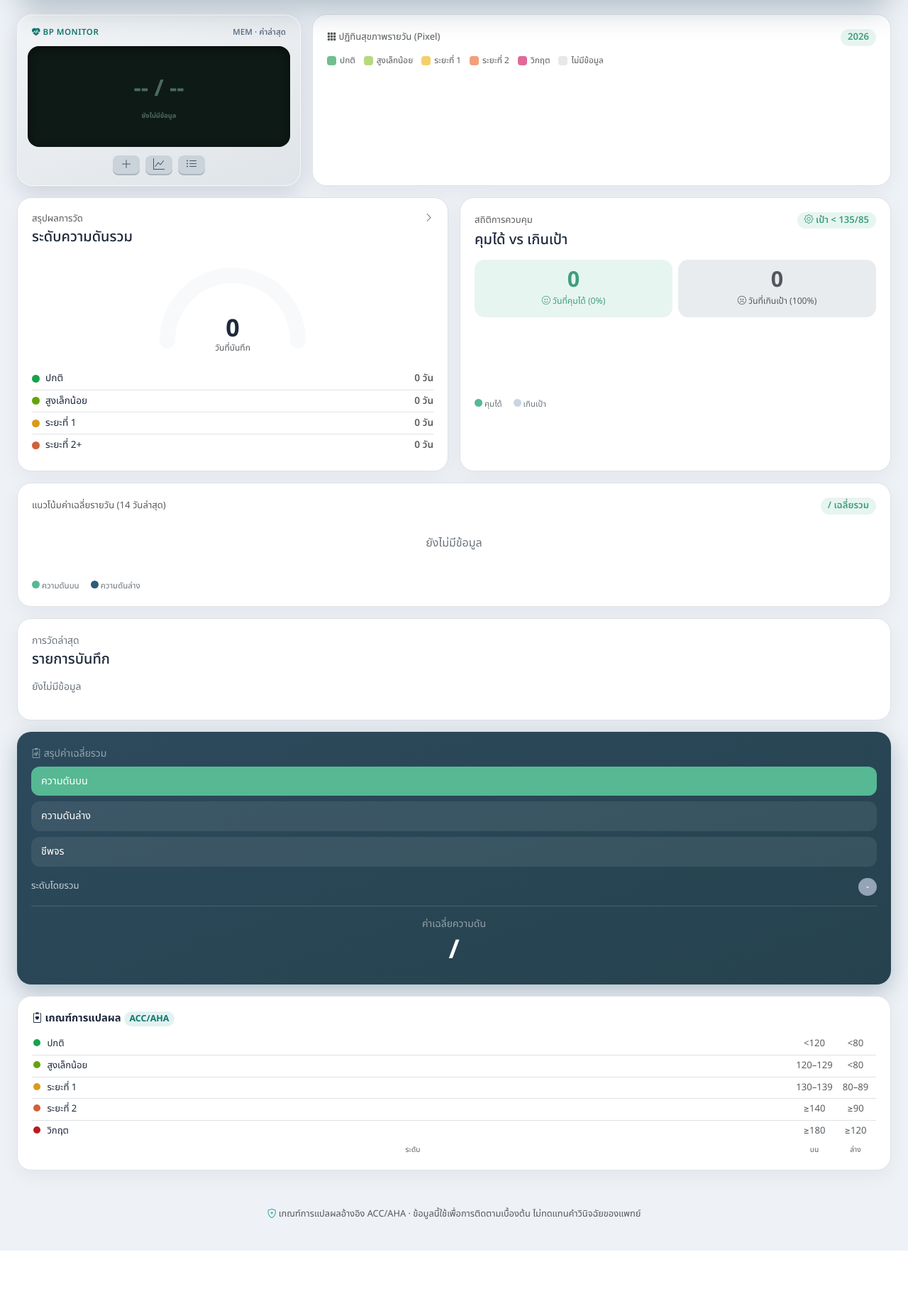
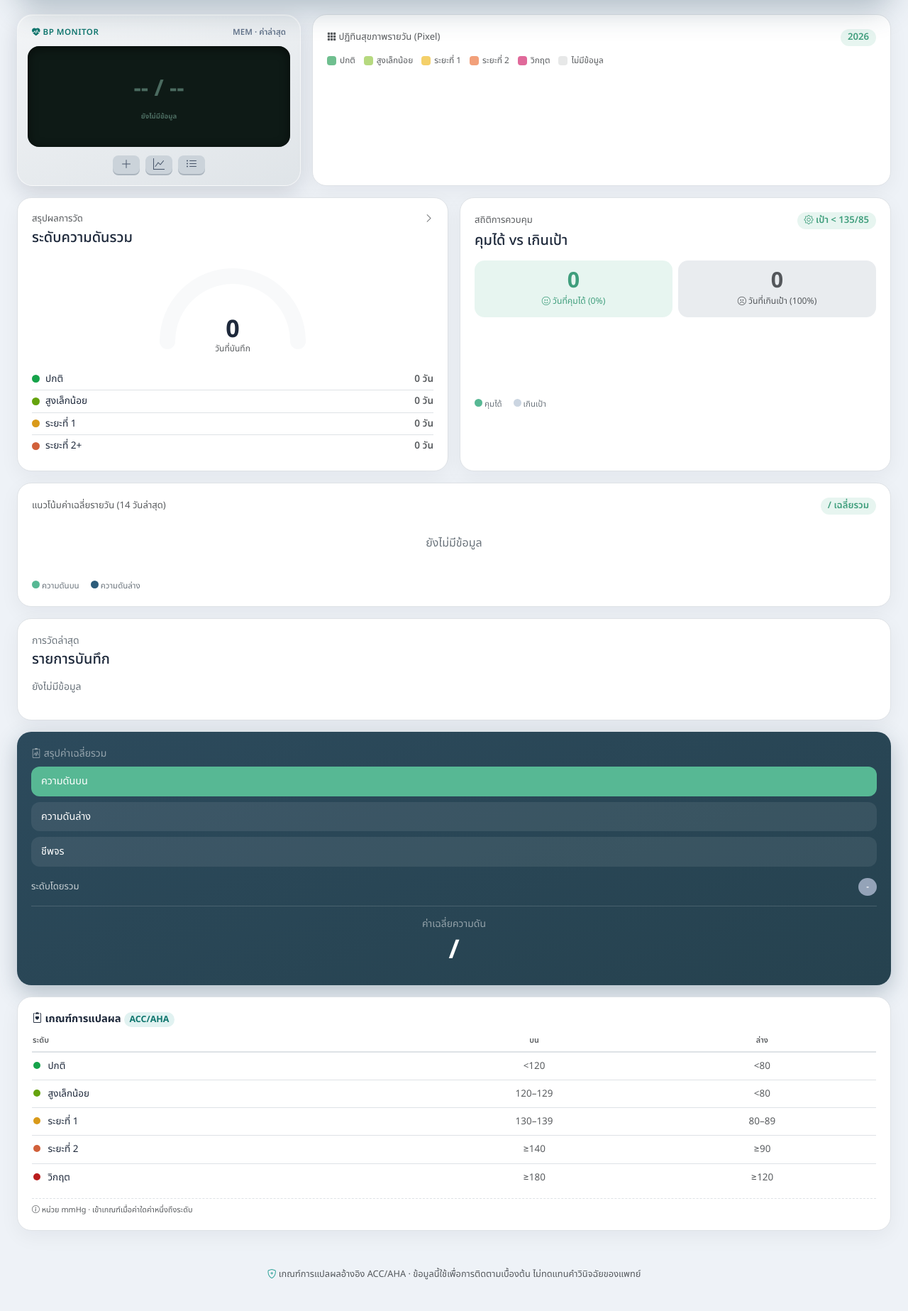
Before and after one commit to Jare3289/BP_record, a PHP site: page /dashboard.php in a window 1280 px wide. Shown: the part 302-2149 px from the top of the page at 71% size. Before the commit the page ends 2064 px from the top, so only its background shows below. Run offline with PHP 8.4, Linux system fonts and the light colour scheme; data comes from the database, SQL or seed files in the repository; data that the repository does not hold is empty; some libraries are stand-ins or nearby versions; some web fonts are replaced.

Commit message:
BP MONITOR เต็มจอ + ACC/AHA สมส่วน + จอตามช่วงเต็มช่อง + tooltip ทุกกราฟ
- ค่าล่าสุด: จอ LCD เต็มพื้นที่ (SYS/DIA/PULSE ตัวเลขใหญ่เรียงแนวตั้ง)
- การ์ดเกณฑ์ ACC/AHA: จัดหัวตาราง+คอลัมน์ให้สมส่วน เว้นบรรทัดเท่ากัน
- จอเครื่องวัดตามช่วง: แสดงทั้งหมด+ภาพรวม เต็มช่องเป็นกริดพอดี (ไม่ยืดสูง)
- เพิ่ม tooltip กลาง: ทุกกราฟทุกหน้า hover/แตะแล้วเห็นค่า (data-tip)
  ครอบคลุม pixel, กราฟเส้น, แท่ง, เกจ

Co-Authored-By: Claude Opus 4.8 <noreply@anthropic.com>
Claude-Session: https://claude.ai/code/session_011afRRAKRXQT6GSqFaibspm

```diff
--- a/assets/style.css
+++ b/assets/style.css
@@ -354,8 +354,21 @@ body { background: var(--bs-body-bg); }
 .bar-cmp .bar-lbl { font-size: 12px; font-weight: 600; fill: var(--bs-body-color); }
 .bar-cmp .axl { font-size: 11px; fill: var(--bs-secondary-color); }
 
-/* ===== จอเครื่องวัดความดัน (phase monitor) ===== */
-.monitor-grid { display: grid; grid-template-columns: repeat(auto-fit, minmax(150px, 1fr)); gap: 14px; }
+/* ===== tooltip กลางทุกกราฟ ===== */
+.g-tip { position: fixed; transform: translate(-50%, -100%); background: #0f172a; color: #fff;
+  padding: 5px 11px; border-radius: 8px; font-size: .78rem; pointer-events: none; opacity: 0;
+  transition: opacity .08s; z-index: 3000; white-space: nowrap; box-shadow: 0 6px 18px rgba(0,0,0,.32); }
+.g-tip.show { opacity: 1; }
+.g-tip::after { content: ''; position: absolute; left: 50%; top: 100%; transform: translateX(-50%);
+  border: 5px solid transparent; border-top-color: #0f172a; }
+.tip-pt { cursor: pointer; } .tip-pt:hover { r: 5.5; }
+.px-cell { cursor: pointer; }
+.barchart .bar { cursor: pointer; }
+.gauge-svg path { cursor: pointer; }
+
+/* ===== จอเครื่องวัดความดัน (phase monitor) — เต็มช่อง ===== */
+.monitor-grid { display: grid; grid-template-columns: repeat(auto-fit, minmax(190px, 1fr)); gap: 14px; }
+.bp-monitor { display: flex; flex-direction: column; }
 .bp-monitor { border-radius: 18px; padding: 4px; background: linear-gradient(160deg, color-mix(in srgb, var(--pc) 55%, #1a2b33), #16232a); box-shadow: 0 8px 22px rgba(15,23,42,.22); }
 .mon-head { color: #fff; font-size: .82rem; font-weight: 600; display: flex; align-items: center; gap: 6px; padding: 8px 12px 6px; }
 .mon-head .mon-dot { width: 9px; height: 9px; border-radius: 50%; background: var(--pc); box-shadow: 0 0 8px var(--pc); }
@@ -479,16 +492,17 @@ td.px-cell, td.px-void { height: 20px; padding: 0; }
 .dev-status { font-size: .74rem; color: #7CFFB2; margin-bottom: 10px; display: inline-flex; align-items: center; gap: 5px; }
 .dev-status.bp-elevated { color: #cde86a; } .dev-status.bp-stage1 { color: #ffd36a; }
 .dev-status.bp-stage2 { color: #ff9a6a; } .dev-status.bp-crisis { color: #ff7a90; }
-.dev-main { display: flex; align-items: flex-end; gap: 10px; }
-.dev-col { display: flex; flex-direction: column; flex: 1; }
-.dev-sep { width: 2px; align-self: stretch; background: linear-gradient(#24463a, transparent); }
-.dev-lbl { font-size: .6rem; color: #5fd0a8; letter-spacing: 2px; }
-.dev-val { font-size: 3.1rem; font-weight: 800; color: #7CFFB2; line-height: .95; text-shadow: 0 0 14px rgba(124,255,178,.5); font-variant-numeric: tabular-nums; }
-.dev-u { font-size: .58rem; color: #4b6b60; }
-.dev-pulse { display: flex; align-items: center; gap: 8px; margin-top: 12px; padding-top: 10px; border-top: 1px dashed #24463a; color: #ff9ab6; }
-.dev-pulse .dev-lbl { color: #f08aa8; }
-.dev-pulse .dev-pv { font-size: 1.5rem; font-weight: 800; text-shadow: 0 0 10px rgba(255,154,182,.4); }
-.dev-pulse .beat { animation: beat 1s ease-in-out infinite; }
+.dev-rows { flex-grow: 1; display: flex; flex-direction: column; justify-content: space-around; margin: 8px 0; }
+.dev-r { display: flex; align-items: baseline; gap: 10px; }
+.dev-r.pulse { border-top: 1px dashed #24463a; padding-top: 12px; margin-top: 6px; }
+.dev-lbl { font-size: .74rem; color: #5fd0a8; letter-spacing: 2px; width: 54px; flex-shrink: 0; }
+.dev-r.pulse .dev-lbl { color: #f08aa8; }
+.dev-val { font-size: 3.6rem; font-weight: 800; color: #7CFFB2; line-height: .85; margin-left: auto;
+  text-shadow: 0 0 18px rgba(124,255,178,.5); font-variant-numeric: tabular-nums; }
+.dev-val.pv { font-size: 2.3rem; color: #ff9ab6; text-shadow: 0 0 12px rgba(255,154,182,.45); }
+.dev-r .dev-u { width: 44px; text-align: right; }
+.dev-u { font-size: .6rem; color: #4b6b60; }
+.dev-r.pulse .beat { color: #ff9ab6; animation: beat 1s ease-in-out infinite; }
 @keyframes beat { 0%,100%{transform:scale(1)} 15%{transform:scale(1.25)} 30%{transform:scale(1)} }
 .dev-foot { margin-top: 10px; font-size: .68rem; color: #6b8f82; }
 .dev-empty { text-align: center; color: #4b6b60; font-size: 2rem; font-weight: 800; padding: 20px 0; }
@@ -505,13 +519,16 @@ td.px-cell, td.px-void { height: 20px; padding: 0; }
 .acc-title { font-weight: 700; font-size: .92rem; margin-bottom: 10px; }
 .acc-title span { color: var(--brand-dark); font-size: .78rem; background: rgba(13,148,136,.12); padding: 1px 8px; border-radius: 999px; }
 [data-bs-theme="dark"] .acc-title span { color: var(--brand-light); }
-.acc-head-lbl { display: flex; font-size: .64rem; color: var(--bs-secondary-color); margin-top: 4px; }
-.acc-head-lbl span:first-child { flex: 1; } .acc-head-lbl span { width: 58px; text-align: center; }
-.acc-table { width: 100%; font-size: .82rem; }
-.acc-table td { padding: 5px 2px; border-bottom: 1px solid var(--bs-border-color); }
-.acc-table tr:last-child td { border-bottom: none; }
-.acc-table td:first-child { text-align: left; } .acc-table td:not(:first-child) { text-align: center; width: 58px; color: var(--bs-secondary-color); font-variant-numeric: tabular-nums; }
-.acc-dot { display: inline-block; width: 10px; height: 10px; border-radius: 50%; margin-right: 6px; }
+.acc-ref { display: flex; flex-direction: column; }
+.acc-table { width: 100%; font-size: .84rem; table-layout: fixed; flex-grow: 1; }
+.acc-table thead th { font-size: .68rem; color: var(--bs-secondary-color); font-weight: 600; text-align: center; padding-bottom: 7px; border-bottom: 2px solid var(--bs-border-color); }
+.acc-table thead th:first-child { text-align: left; width: 46%; }
+.acc-table tbody td { padding: 9px 2px; border-bottom: 1px solid var(--bs-border-color); }
+.acc-table tbody tr:last-child td { border-bottom: none; }
+.acc-table td:first-child { text-align: left; }
+.acc-table td:not(:first-child) { text-align: center; color: var(--bs-secondary-color); font-variant-numeric: tabular-nums; }
+.acc-dot { display: inline-block; width: 10px; height: 10px; border-radius: 50%; margin-right: 7px; }
+.acc-note { font-size: .68rem; color: var(--bs-secondary-color); margin-top: 10px; padding-top: 8px; border-top: 1px dashed var(--bs-border-color); }
 
 /* ---- footer ---- */
 .app-foot { margin-top: 34px; padding: 18px 0; color: var(--bs-secondary-color); font-size: .8rem; }
--- a/chart.php
+++ b/chart.php
@@ -111,8 +111,8 @@ function svg_line(array $pts, array $series, float $ymin, float $ymax, array $gr
         // จุด marker
         foreach ($pts as $i => $p) {
             if (($p[$key] ?? null) === null) continue;
-            $out .= sprintf('<circle cx="%.1f" cy="%.1f" r="3" fill="#fff" stroke="%s" stroke-width="2"><title>%s · %s</title></circle>',
-                $x($i), $y($p[$key]), $color, fmt_date($p['date']), $p[$key]);
+            $out .= sprintf('<circle class="tip-pt" cx="%.1f" cy="%.1f" r="3.5" fill="#fff" stroke="%s" stroke-width="2" data-tip="%s"/>',
+                $x($i), $y($p[$key]), $color, htmlspecialchars(fmt_date($p['date']) . ' · ' . $p[$key], ENT_QUOTES));
         }
     }
     foreach ($pts as $i => $p) {
@@ -203,7 +203,7 @@ require __DIR__ . '/includes/header.php';
 
   <!-- เปรียบเทียบรายช่วง = จอเครื่องวัดความดัน -->
   <div class="col-12 col-xl-5">
-    <div class="card app-card h-100">
+    <div class="card app-card">
       <div class="card-header"><i class="bi bi-activity"></i> ค่าเฉลี่ยตามช่วง (จอเครื่องวัด)</div>
       <div class="card-body">
         <?php if (!$monitors): ?>
--- a/dashboard.php
+++ b/dashboard.php
@@ -90,12 +90,11 @@ $lvlClass = [0=>'px-normal',1=>'px-elevated',2=>'px-stage1',3=>'px-stage2',4=>'p
             <div class="dev-screen">
               <?php if ($latest): ?>
               <div class="dev-status <?= e($latest['bp']['class']) ?>"><i class="bi bi-record-circle"></i> <?= e($latest['bp']['label']) ?></div>
-              <div class="dev-main">
-                <div class="dev-col"><span class="dev-lbl">SYS</span><span class="dev-val"><?= num($latest['avg']['sys']) ?></span><span class="dev-u">mmHg</span></div>
-                <div class="dev-sep"></div>
-                <div class="dev-col"><span class="dev-lbl">DIA</span><span class="dev-val"><?= num($latest['avg']['dia']) ?></span><span class="dev-u">mmHg</span></div>
+              <div class="dev-rows">
+                <div class="dev-r"><span class="dev-lbl">SYS</span><span class="dev-val"><?= num($latest['avg']['sys']) ?></span><span class="dev-u">mmHg</span></div>
+                <div class="dev-r"><span class="dev-lbl">DIA</span><span class="dev-val"><?= num($latest['avg']['dia']) ?></span><span class="dev-u">mmHg</span></div>
+                <div class="dev-r pulse"><span class="dev-lbl">PULSE</span><i class="bi bi-heart-fill beat"></i><span class="dev-val pv"><?= num($latest['avg']['hr']) ?></span><span class="dev-u">/min</span></div>
               </div>
-              <div class="dev-pulse"><span class="dev-lbl">PULSE</span> <i class="bi bi-heart-fill beat"></i> <span class="dev-pv"><?= num($latest['avg']['hr']) ?></span> <span class="dev-u">/min</span></div>
               <div class="dev-foot"><i class="bi bi-calendar-check"></i> <?= fmt_date($latest['date']) ?> · <?= count($latest['readings']) ?> ครั้ง</div>
               <?php else: ?>
               <div class="dev-empty">-- / --<div class="dev-u mt-2">ยังไม่มีข้อมูล</div></div>
@@ -140,7 +139,7 @@ $lvlClass = [0=>'px-normal',1=>'px-elevated',2=>'px-stage1',3=>'px-stage2',4=>'p
             ?>
             <div class="gauge-wrap"><svg viewBox="0 0 260 150" class="gauge-svg">
               <path d="<?= $arc(0,1) ?>" fill="none" stroke="var(--bs-tertiary-bg)" stroke-width="<?= $sw ?>" stroke-linecap="round"/>
-              <?php $acc=0; foreach($segments as $sg){ if($sg['n']<=0)continue; $f0=$acc/$sumSeg;$acc+=$sg['n'];$f1=$acc/$sumSeg; echo '<path d="'.$arc($f0,$f1).'" fill="none" stroke="'.$sg['c'].'" stroke-width="'.$sw.'" stroke-linecap="round"/>'; } ?>
+              <?php $acc=0; foreach($segments as $sg){ if($sg['n']<=0)continue; $f0=$acc/$sumSeg;$acc+=$sg['n'];$f1=$acc/$sumSeg; echo '<path d="'.$arc($f0,$f1).'" fill="none" stroke="'.$sg['c'].'" stroke-width="'.$sw.'" stroke-linecap="round" data-tip="'.htmlspecialchars($sg['label'].' · '.$sg['n'].' วัน',ENT_QUOTES).'"/>'; } ?>
               <text x="130" y="112" text-anchor="middle" class="gauge-num"><?= $total ?></text>
               <text x="130" y="132" text-anchor="middle" class="gauge-cap">วันที่บันทึก</text>
             </svg></div>
@@ -163,7 +162,7 @@ $lvlClass = [0=>'px-normal',1=>'px-elevated',2=>'px-stage1',3=>'px-stage2',4=>'p
             <div class="barchart">
               <?php foreach (array_slice($days,-16) as $d): $s=$d['avg']['sys'];$dd=$d['avg']['dia'];
                 $ok=in_target($s,$dd); $h=$s===null?6:max(10,min(100,($s-90)/80*100)); ?>
-                <div class="bar <?= $ok?'ok':'no' ?>" style="height:<?= round($h) ?>%" title="<?= fmt_date($d['date']) ?> · <?= num($s) ?>/<?= num($dd) ?>"></div>
+                <div class="bar <?= $ok?'ok':'no' ?>" style="height:<?= round($h) ?>%" data-tip="<?= e(fmt_date($d['date']).' · '.num($s).'/'.num($dd)) ?>"></div>
               <?php endforeach; ?>
             </div>
             <div class="d-flex gap-3 mt-2 x-sm text-secondary">
@@ -192,7 +191,7 @@ $lvlClass = [0=>'px-normal',1=>'px-elevated',2=>'px-stage1',3=>'px-stage2',4=>'p
                 echo '<path d="'.$areaD.'" fill="url(#gS)"/>';
                 echo '<path d="'.$mk('dia').'" fill="none" stroke="#2c5c7a" stroke-width="2.5" stroke-linejoin="round"/>';
                 echo '<path d="'.$mk('sys').'" fill="none" stroke="#57b894" stroke-width="3" stroke-linejoin="round"/>';
-                foreach($pts as $i=>$p)echo '<circle cx="'.sprintf('%.1f',$lx($i)).'" cy="'.sprintf('%.1f',$ly($p['sys'])).'" r="3.5" fill="#fff" stroke="#57b894" stroke-width="2"><title>'.fmt_date($p['date']).' บน '.$p['sys'].'</title></circle>';
+                foreach($pts as $i=>$p)echo '<circle class="tip-pt" cx="'.sprintf('%.1f',$lx($i)).'" cy="'.sprintf('%.1f',$ly($p['sys'])).'" r="4" fill="#fff" stroke="#57b894" stroke-width="2" data-tip="'.htmlspecialchars(fmt_date($p['date']).' · บน '.$p['sys'].'/'.$p['dia'],ENT_QUOTES).'"/>';
                 $n=count($pts);foreach($pts as $i=>$p){if($n>1&&$i%max(1,intval($n/7))!==0&&$i!==$n-1)continue;echo '<text x="'.sprintf('%.1f',$lx($i)).'" y="'.($lT+$lph+22).'" text-anchor="middle" class="axl">'.date('j/n',strtotime($p['date'])).'</text>';}
                 echo '</svg></div>';
               } else echo '<p class="text-center text-secondary py-4">ยังไม่มีข้อมูล</p>';
@@ -234,16 +233,19 @@ $lvlClass = [0=>'px-normal',1=>'px-elevated',2=>'px-stage1',3=>'px-stage2',4=>'p
       </div>
       <!-- เกณฑ์ ACC/AHA -->
       <div class="widget" data-widget="ref">
-      <div class="soft-card acc-ref mt-3">
+      <div class="soft-card acc-ref mt-3 h-100">
         <div class="acc-title"><i class="bi bi-clipboard2-heart"></i> เกณฑ์การแปลผล <span>ACC/AHA</span></div>
         <table class="acc-table">
+          <thead><tr><th>ระดับ</th><th>บน</th><th>ล่าง</th></tr></thead>
+          <tbody>
           <tr><td><span class="acc-dot" style="background:#16a34a"></span> ปกติ</td><td>&lt;120</td><td>&lt;80</td></tr>
           <tr><td><span class="acc-dot" style="background:#65a30d"></span> สูงเล็กน้อย</td><td>120–129</td><td>&lt;80</td></tr>
           <tr><td><span class="acc-dot" style="background:#d99a1a"></span> ระยะที่ 1</td><td>130–139</td><td>80–89</td></tr>
           <tr><td><span class="acc-dot" style="background:#d1603a"></span> ระยะที่ 2</td><td>≥140</td><td>≥90</td></tr>
           <tr><td><span class="acc-dot" style="background:#b91c1c"></span> วิกฤต</td><td>≥180</td><td>≥120</td></tr>
+          </tbody>
         </table>
-        <div class="acc-head-lbl"><span>ระดับ</span><span>บน</span><span>ล่าง</span></div>
+        <div class="acc-note"><i class="bi bi-info-circle"></i> หน่วย mmHg · เข้าเกณฑ์เมื่อค่าใดค่าหนึ่งถึงระดับ</div>
       </div>
       </div>
     </div>
--- a/includes/functions.php
+++ b/includes/functions.php
@@ -190,6 +190,7 @@ function pixel_calendar_html(array $dateLevel, array $years, string $curYear): s
 {
     $monthsTH = ['ม.ค.','ก.พ.','มี.ค.','เม.ย.','พ.ค.','มิ.ย.','ก.ค.','ส.ค.','ก.ย.','ต.ค.','พ.ย.','ธ.ค.'];
     $lvlClass = [0=>'px-normal',1=>'px-elevated',2=>'px-stage1',3=>'px-stage2',4=>'px-crisis'];
+    $lvlName  = [0=>'ปกติ',1=>'สูงเล็กน้อย',2=>'ระยะที่ 1',3=>'ระยะที่ 2',4=>'วิกฤต'];
     $h = '';
     foreach ($years as $y) {
         $h .= '<div class="pixel-wrap ' . ((string)$y === (string)$curYear ? '' : 'd-none') . '" data-year="' . $y . '"><table class="pixel-grid"><thead><tr><th></th>';
@@ -202,7 +203,8 @@ function pixel_calendar_html(array $dateLevel, array $years, string $curYear): s
                 $ds = sprintf('%04d-%02d-%02d', $y, $mo, $day);
                 $lv = $dateLevel[$ds] ?? null;
                 $cls = $lv === null ? 'px-empty' : ($lvlClass[$lv] ?? 'px-empty');
-                $h .= '<td class="px-cell ' . $cls . '" title="' . date('j/n/Y', strtotime($ds)) . '"></td>';
+                $tip = date('j/n/Y', strtotime($ds)) . ' · ' . ($lv === null ? 'ไม่มีข้อมูล' : ($lvlName[$lv] ?? ''));
+                $h .= '<td class="px-cell ' . $cls . '" data-tip="' . htmlspecialchars($tip, ENT_QUOTES) . '"></td>';
             }
             $h .= '</tr>';
         }
```
Also changed, not shown: assets/app.js (+37 -0 lines).
